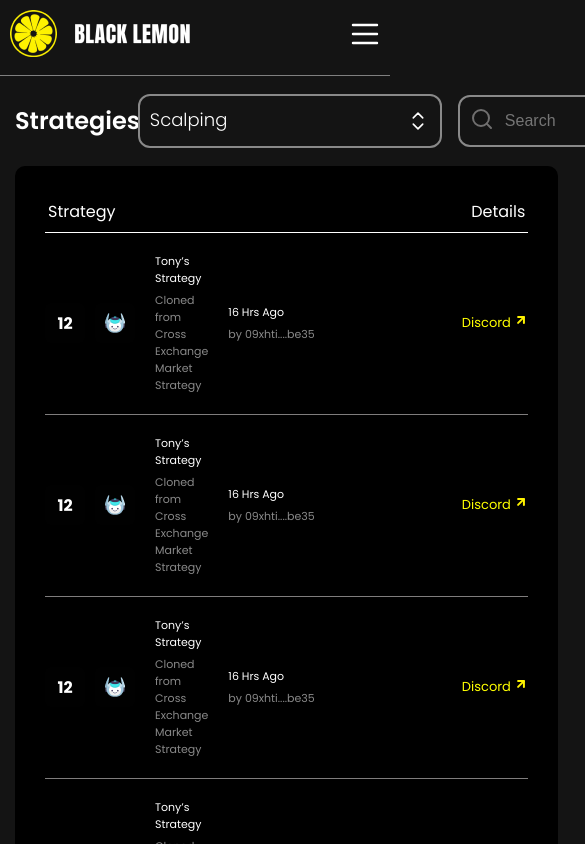
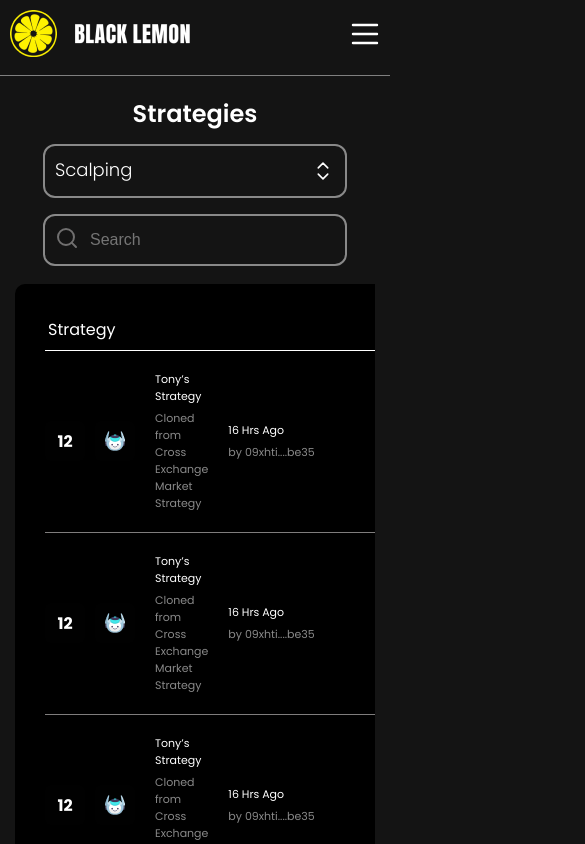
Before and after one commit to mohit49/blacklemon, a React (Vite) app: page /strategies in a window 390 px wide. Shown: the top 844 px of the page, 585 px wide, since content can reach past the window. Built offline with nearby package versions, Linux system fonts and the light colour scheme.

Commit message:
change responsive

```diff
--- a/src/App.css
+++ b/src/App.css
@@ -11,6 +11,7 @@ body {
   place-items:top;
   font-family: 'Poppins', sans-serif;
   font-weight: 400;
+  overflow-x: hidden;
 }
 
 #root {
@@ -899,6 +900,7 @@ background: #514D00;
 .dashboard {
   width: 100%;
   padding:0px 15px;
+  overflow: hidden;
 }
 .mob-menu {
   display: flex;align-items: center;
@@ -910,11 +912,28 @@ background: #514D00;
   width: 80%;
   display: block;
 }
+.cards.card-full {
+  overflow-x: scroll;
+}
 }
 @media screen and (max-width: 768px) {
+  .bl-card.full {
+
+  }
+  .dashboard .heading-top span{
+    flex-direction: column;
+  }
+  .stratiges h2 {
+    flex-direction: column;
+    gap: 15px;
+  }
   .cards {
 
     grid-template-columns: repeat(1, 1fr);
+}
+.stamps-container {
+  width: 100%;
+  overflow-x: scroll;
 }
 header {
   padding: 10px;
```
Also changed, not shown: 1 other file (tests, documents, lock files or other folders).
